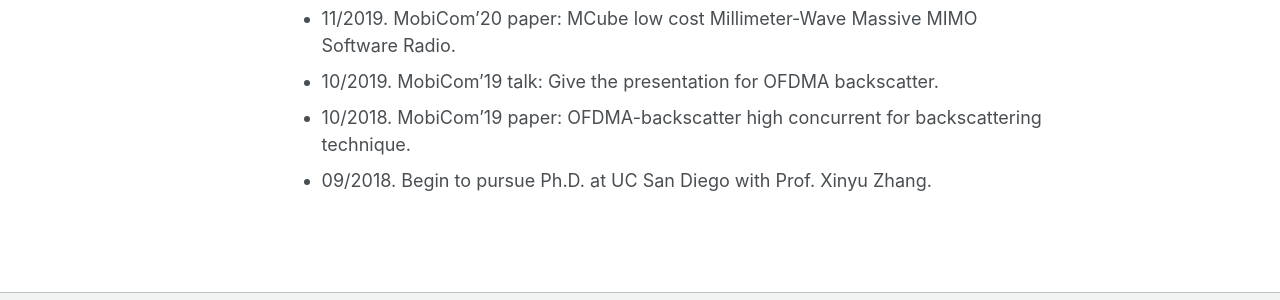
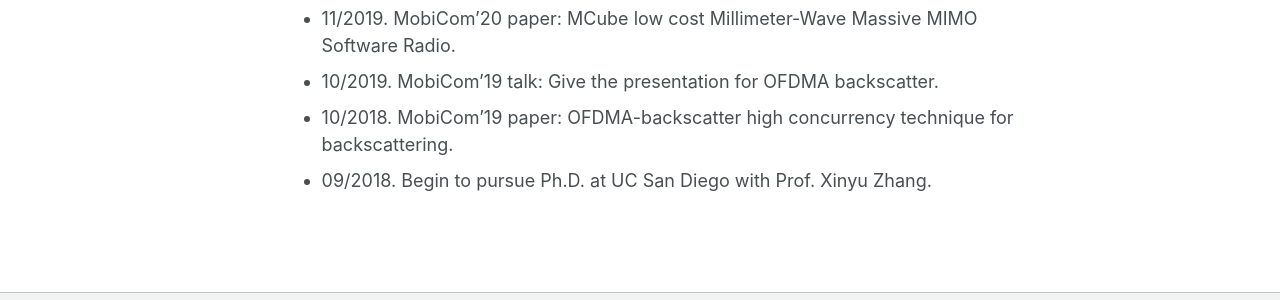
Before and after one commit to mle0108/RenjieZhao.github.io, a Jekyll site: the page built from _pages/about.md, in a window 1280 px wide. Shown: the part 452-752 px from the top of the page. Built offline with Jekyll 4.4.1, drawn with Linux system fonts in a browser that asks for light colours.

Commit message:
Update about.md

```diff
--- a/_pages/about.md
+++ b/_pages/about.md
@@ -18,5 +18,5 @@ News:
 * 05/2020. SIGCOMM'20 paper: NFC+ long range magnetic RFID that defeats blockage.
 * 11/2019. MobiCom'20 paper: MCube low cost Millimeter-Wave Massive MIMO Software Radio.
 * 10/2019. MobiCom'19 talk: Give the presentation for OFDMA backscatter.
-* 10/2018. MobiCom'19 paper: OFDMA-backscatter high concurrent for backscattering technique.
+* 10/2018. MobiCom'19 paper: OFDMA-backscatter high concurrency technique for backscattering.
 * 09/2018. Begin to pursue Ph.D. at UC San Diego with Prof. Xinyu Zhang.
```
